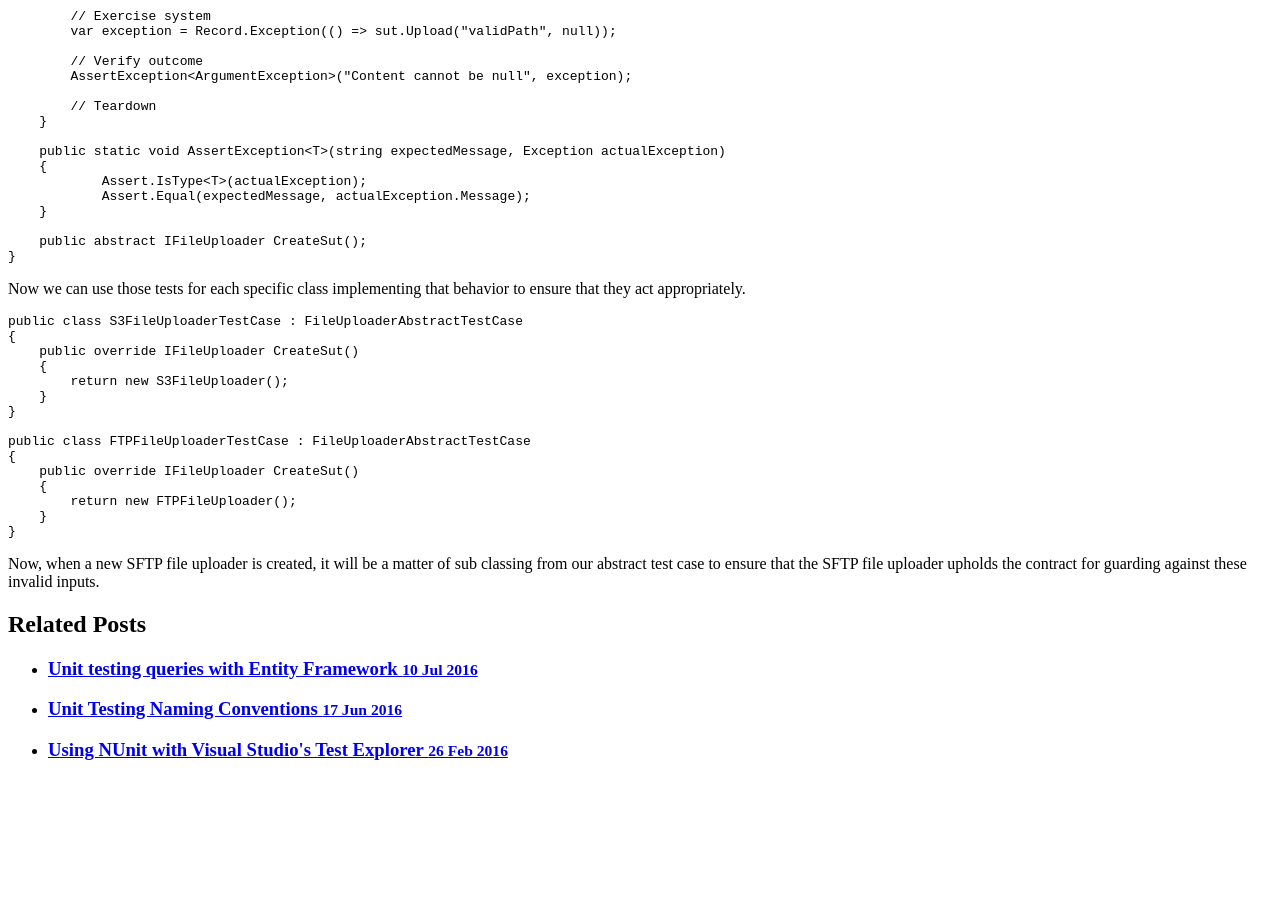
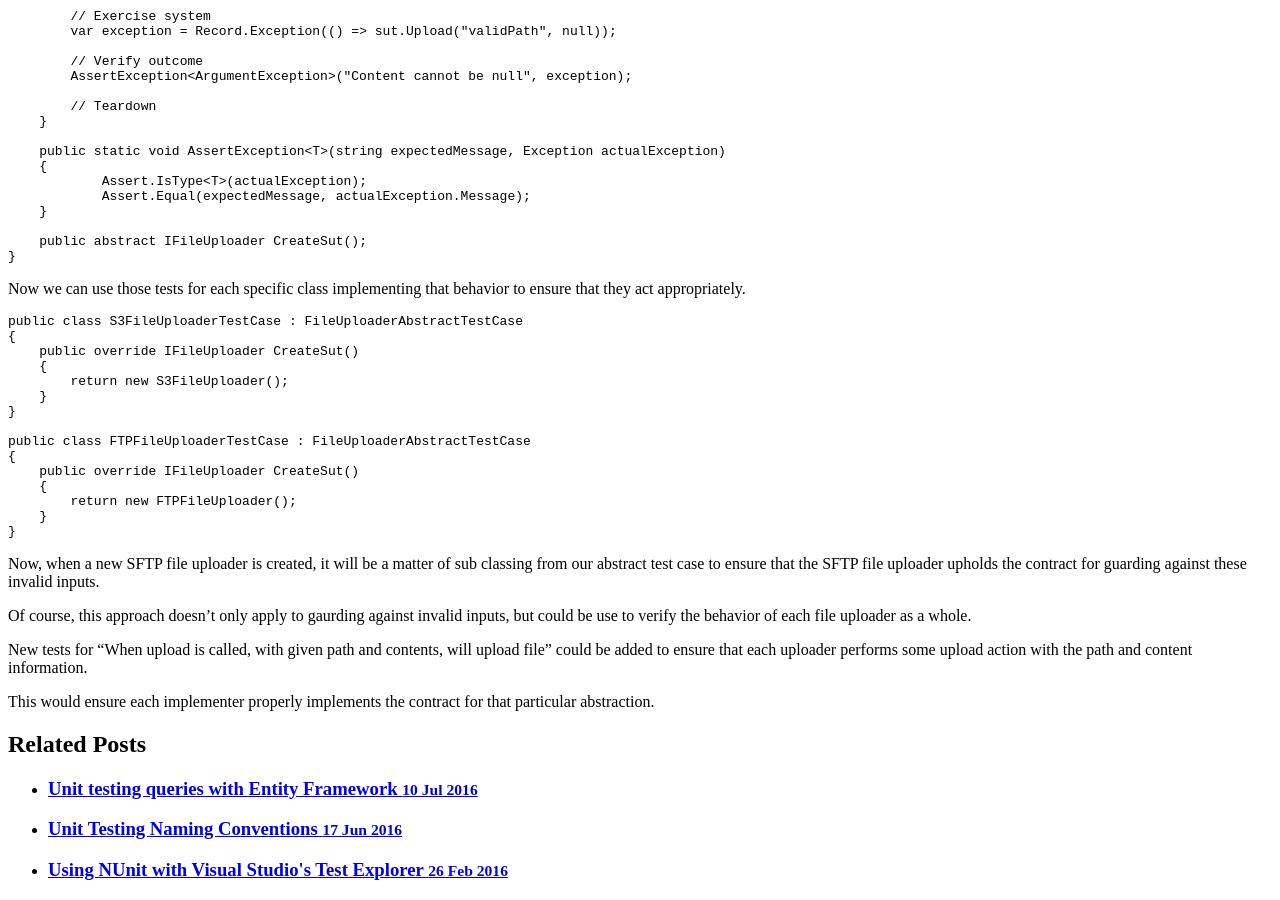
Before and after one commit to Mykezero/Mykezero.github.io, a Jekyll site: the page built from _posts/2017-3-1-abstract-test-cases.md, in a window 1280 px wide and 900 px high, scrolled down 1232 px. Built offline with Jekyll 4.4.1, drawn with Linux system fonts in a browser that asks for light colours; before the commit the page ends 2012 px from its top, so only the background shows below that.

Commit message:
Update 2017-3-1-abstract-test-cases.md

```diff
--- a/_posts/2017-3-1-abstract-test-cases.md
+++ b/_posts/2017-3-1-abstract-test-cases.md
@@ -126,3 +126,13 @@ public class FTPFileUploaderTestCase : FileUploaderAbstractTestCase
 Now, when a new SFTP file uploader is created, it will be a matter of
 sub classing from our abstract test case to ensure that the SFTP file uploader
 upholds the contract for guarding against these invalid inputs.
+
+Of course, this approach doesn't only apply to gaurding against invalid inputs,
+but could be use to verify the behavior of each file uploader as a whole.
+
+New tests for "When upload is called, with given path and contents, will upload file"
+could be added to ensure that each uploader performs some upload action with the path
+and content information.
+
+This would ensure each implementer properly implements the contract for that
+particular abstraction.
```
